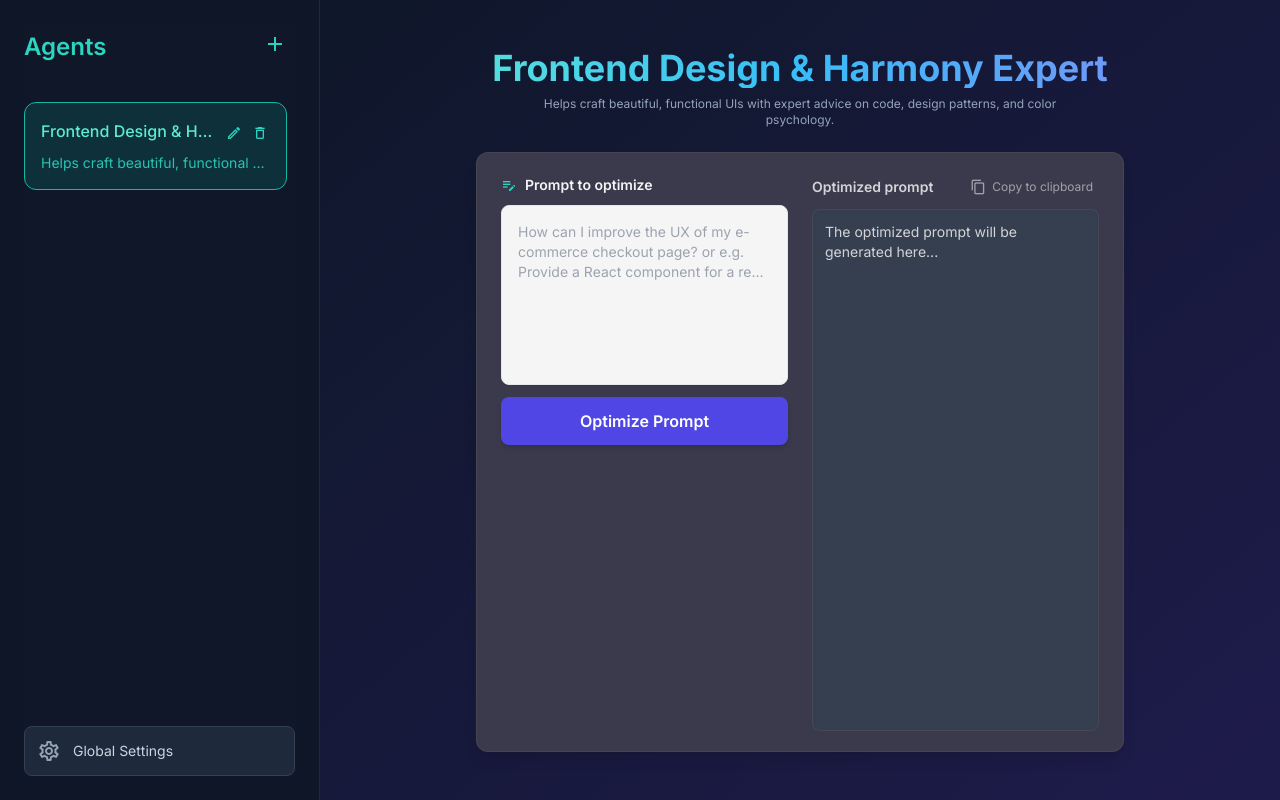
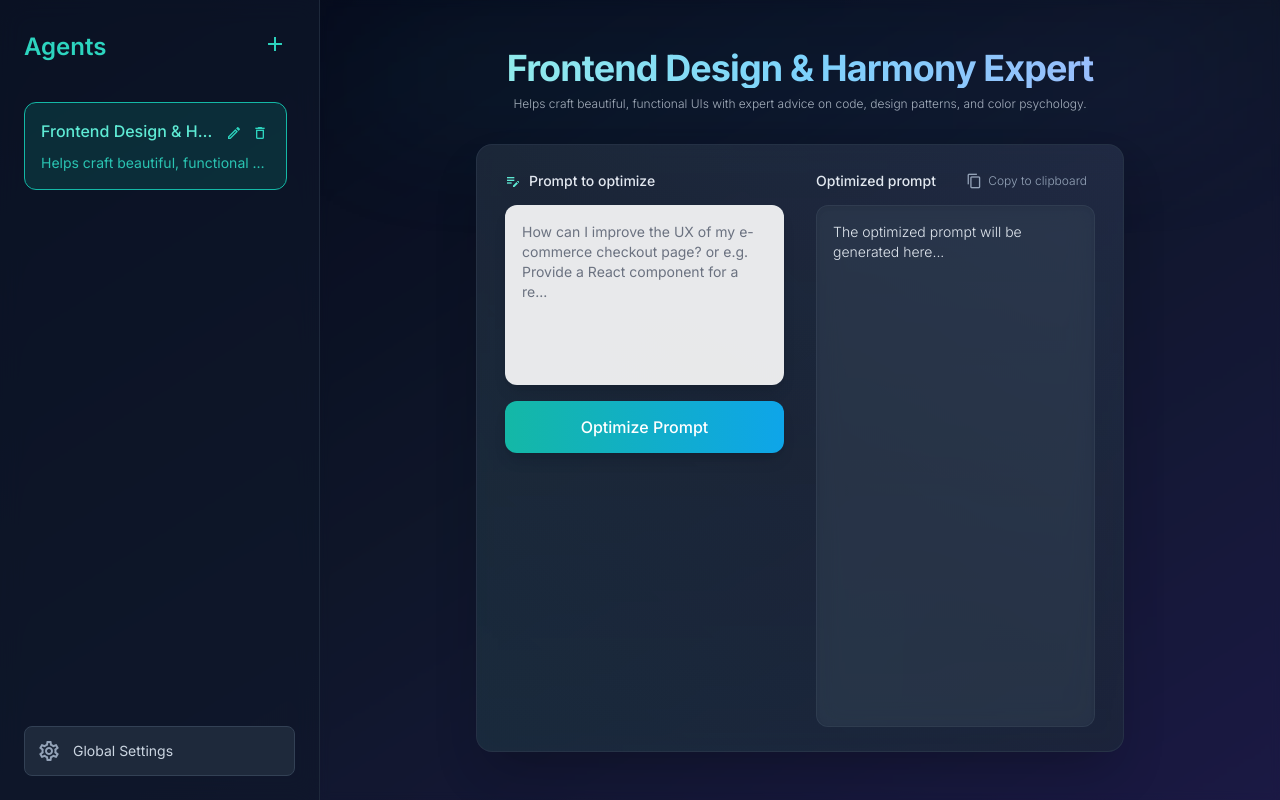
Before and after one commit to mahmoudfarahat2647/AI-AGENT, a React (Vite) app: page / in a window 1280 px wide. Built offline with nearby package versions, Linux system fonts and the light colour scheme.

Commit message:
final commit

```diff
--- a/App.tsx
+++ b/App.tsx
@@ -246,7 +246,7 @@ function App(): React.ReactNode {
 
 
   return (
-    <div className="flex h-screen w-screen text-slate-100">
+    <div className="flex h-screen w-screen text-slate-100 bg-gradient-to-br from-slate-950 via-slate-900 to-indigo-950">
       <AgentSidebar
         agents={agents}
         currentAgentId={currentAgentId}
@@ -256,18 +256,19 @@ function App(): React.ReactNode {
         onOpenGlobalSettings={() => setIsGlobalSettingsOpen(true)}
       />
 
-      <main className="flex-1 p-8 md:p-12 flex flex-col bg-gradient-to-br from-slate-900 to-indigo-950 overflow-y-auto custom-scrollbar">
-        <header className="mb-6 text-center">
-          <h1 className="text-3xl md:text-4xl font-bold bg-clip-text text-transparent bg-gradient-to-r from-teal-300 via-sky-400 to-indigo-400 mb-2">
+      <main className="flex-1 p-8 md:p-12 flex flex-col backdrop-blur-sm bg-slate-900/20 overflow-y-auto custom-scrollbar">
+        <header className="mb-8 text-center relative">
+          <div className="absolute inset-0 bg-gradient-to-r from-teal-500/10 via-sky-500/10 to-indigo-500/10 blur-3xl -z-10"></div>
+          <h1 className="text-3xl md:text-4xl font-bold bg-clip-text text-transparent bg-gradient-to-r from-teal-200 via-sky-300 to-indigo-300 tracking-tight mb-2">
             {mainTitle}
           </h1>
           {currentAgent && (
-            <p className="text-xs text-slate-400 max-w-xl mx-auto mt-1">
+            <p className="text-xs font-light text-slate-300/80 max-w-xl mx-auto mt-2">
               {agentDescriptionUI}
             </p>
           )}
            {(!currentAgent && agents.length > 0) && (
-            <p className="text-sm text-slate-400">Please select an agent from the sidebar.</p>
+            <p className="text-sm font-light text-slate-300/90">Please select an agent from the sidebar.</p>
           )}
         </header>
 
@@ -275,19 +276,20 @@ function App(): React.ReactNode {
           <>
             <div className="flex-1 flex justify-center items-start min-h-[500px]">
               {/* Single Container for both input and output */}
-              <div className="bg-[#3a3a4c] px-6 py-5 rounded-xl border border-zinc-600/50 shadow-lg w-[75%] max-w-[2000px] h-full max-h-[1000px] backdrop-blur-sm">
-                <div className="grid grid-cols-1 md:grid-cols-2 gap-6 h-full">
+              <div className="bg-gradient-to-b from-slate-800/90 to-slate-800/70 px-7 py-6 rounded-2xl border border-slate-700/50 shadow-2xl w-[75%] max-w-[2000px] h-full max-h-[1000px] backdrop-blur-md relative overflow-hidden">
+                <div className="absolute inset-0 bg-gradient-to-tr from-teal-500/5 via-transparent to-indigo-500/5"></div>
+                <div className="grid grid-cols-1 md:grid-cols-2 gap-8 h-full relative">
                   {/* Input Column */}
                   <div className="flex flex-col h-full">
-                    <label htmlFor="userInput" className="text-sm font-semibold text-zinc-100 mb-2 flex items-center">
-                      <span className="material-icons-outlined text-teal-400 mr-2 text-base">edit_note</span>
+                    <label htmlFor="userInput" className="text-sm font-medium text-slate-200 mb-3 flex items-center">
+                      <span className="material-icons-outlined text-teal-300 mr-2 text-base">edit_note</span>
                       Prompt to optimize
                     </label>
                     <textarea
                       id="userInput"
                       value={userInput}
                       onChange={(e: React.ChangeEvent<HTMLTextAreaElement>) => setUserInput(e.target.value)}
-                      className="bg-white/95 p-4 rounded-lg border border-gray-200 text-gray-900 placeholder-gray-400 focus:ring-2 focus:ring-teal-500 focus:border-teal-500 outline-none resize-none custom-scrollbar-light text-sm overflow-y-auto mb-3 shadow-sm transition-all duration-200 hover:bg-white"
+                      className="bg-white/90 p-4 rounded-xl border border-slate-200/20 text-gray-800 placeholder-gray-500 focus:ring-2 focus:ring-teal-400/30 focus:border-teal-400/30 outline-none resize-none custom-scrollbar-light text-sm overflow-y-auto mb-4 shadow-lg transition-all duration-200 hover:bg-white/95"
                       placeholder={userPlaceholder}
                       style={{ height: '180px' }}
                       aria-label="Prompt to optimize"
@@ -296,7 +298,7 @@ function App(): React.ReactNode {
                     <button
                       onClick={handleSubmit}
                       disabled={isLoading || !currentAgent}
-                      className="w-full px-6 py-3 bg-indigo-600 hover:bg-indigo-700 text-white font-semibold rounded-lg shadow-md transition-colors duration-150 ease-in-out focus:outline-none focus:ring-2 focus:ring-indigo-500 focus:ring-offset-2 focus:ring-offset-black disabled:opacity-60 disabled:cursor-not-allowed"
+                      className="w-full px-6 py-3.5 bg-gradient-to-r from-teal-500 to-sky-500 hover:from-teal-600 hover:to-sky-600 text-white font-medium rounded-xl shadow-lg transition-all duration-300 ease-out focus:outline-none focus:ring-2 focus:ring-teal-400/50 focus:ring-offset-2 focus:ring-offset-slate-800 disabled:opacity-60 disabled:cursor-not-allowed hover:shadow-teal-500/10 hover:translate-y-[-1px]"
                     >
                       {isLoading ? <div className="loader mx-auto"></div> : submitBtnText}
                     </button>
@@ -304,26 +306,26 @@ function App(): React.ReactNode {
 
                   {/* Output Column */}
                   <div className="flex flex-col min-h-0">
-                    <div className="flex justify-between items-center mb-2">
-                      <label id="outputAreaLabel" htmlFor="outputAreaDisplay" className="text-sm font-semibold text-zinc-300">Optimized prompt</label>
+                    <div className="flex justify-between items-center mb-3">
+                      <label id="outputAreaLabel" htmlFor="outputAreaDisplay" className="text-sm font-medium text-slate-200">Optimized prompt</label>
                       <button
                         onClick={handleCopy}
                         title={copyButtonText}
                         aria-label="Copy output to clipboard"
-                        className="flex items-center space-x-1.5 text-zinc-400 hover:text-zinc-200 transition-colors text-sm p-1.5 rounded-md hover:bg-zinc-800"
+                        className="flex items-center space-x-1.5 text-slate-400 hover:text-teal-300 transition-colors text-sm px-2 py-1 rounded-lg hover:bg-slate-700/50"
                       >
                         <span className="material-icons-outlined text-base leading-none">content_copy</span>
-                        <span className="text-xs">{copyButtonText}</span>
+                        <span className="text-xs font-light">{copyButtonText}</span>
                       </button>
                     </div>                      <div
                         id="outputAreaContainer"
                         aria-labelledby="outputAreaLabel"
-                        className="flex-1 rounded-lg custom-scrollbar border border-zinc-600/50 relative bg-gray-700/90 shadow-inner backdrop-blur-sm"
+                        className="flex-1 rounded-xl custom-scrollbar border border-slate-600/30 relative bg-slate-700/50 shadow-inner backdrop-blur-md"
                         style={{ minHeight: '300px' }}
                     >
                       <div
                         id="outputAreaDisplay"
-                        className="p-3 text-zinc-300 whitespace-pre-wrap text-sm absolute inset-0 overflow-auto"
+                        className="p-4 text-slate-200 whitespace-pre-wrap text-sm absolute inset-0 overflow-auto font-light"
                         aria-live="polite"
                       >
                         {(outputArea && outputArea.trim()) ? outputArea.trim() : "The optimized prompt will be generated here..."}
--- a/index.html
+++ b/index.html
@@ -5,7 +5,7 @@
     <meta name="viewport" content="width=device-width, initial-scale=1.0" />
     <title>Frontend Design &amp; Harmony Expert</title>
     <script src="https://cdn.tailwindcss.com"></script>
-    <link href="https://fonts.googleapis.com/css2?family=Inter:wght@400;500;600;700&amp;display=swap" rel="stylesheet"/>
+    <link href="https://fonts.googleapis.com/css2?family=Inter:wght@300;400;500;600;700&display=swap" rel="stylesheet"/>
     <link href="https://fonts.googleapis.com/icon?family=Material+Icons+Outlined" rel="stylesheet"/>
     <style>
         body {
```
